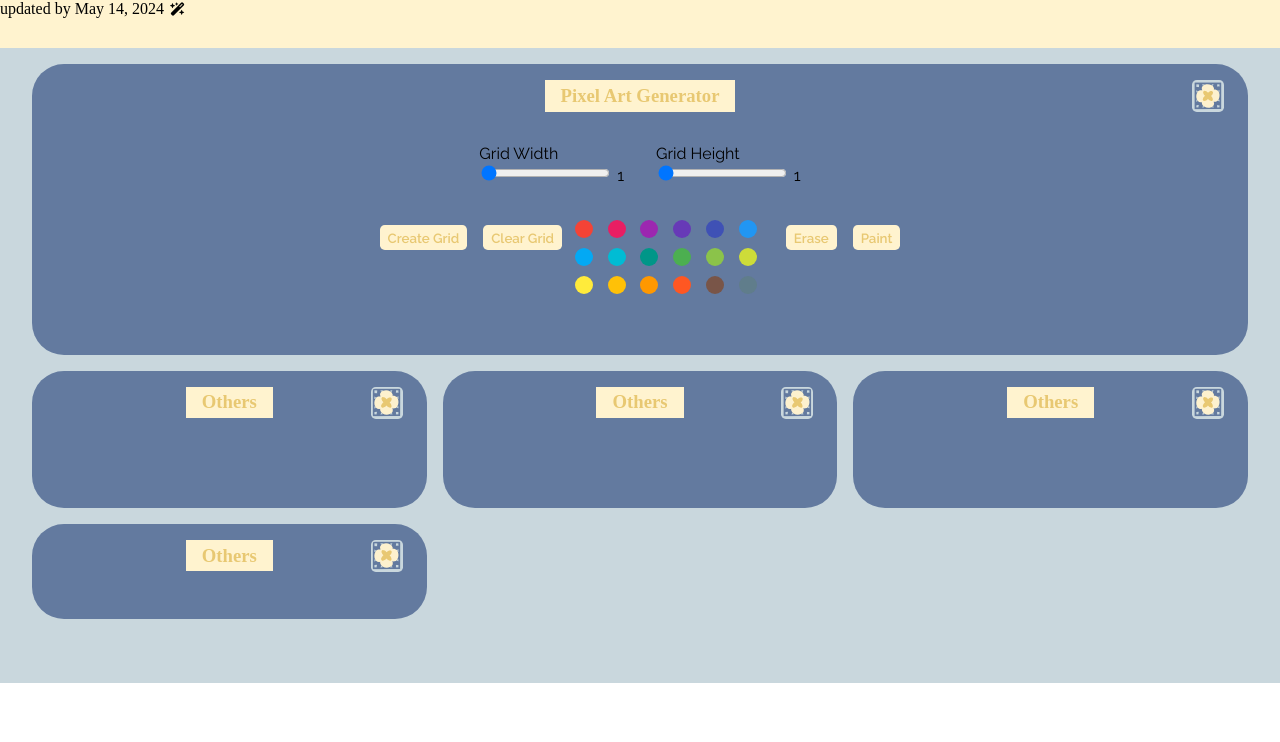
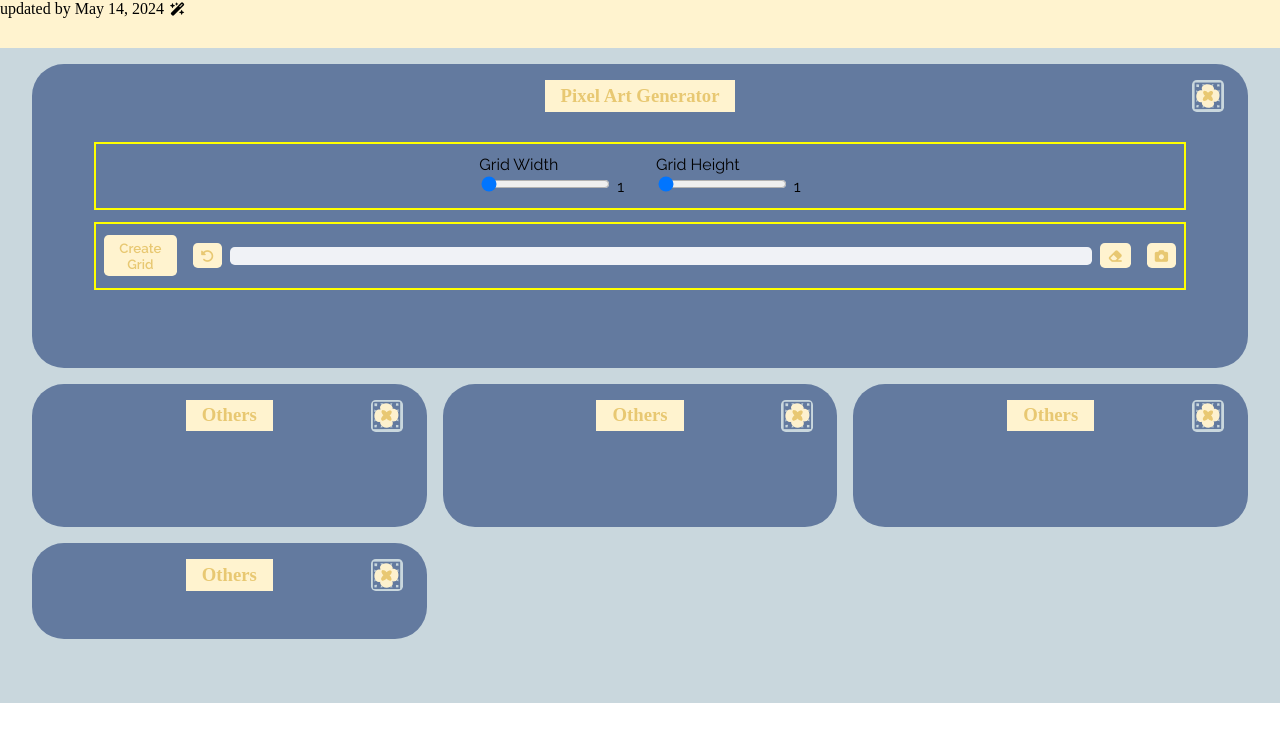
Before and after one commit to teienbiyori/pixel-art-react, a React (Vite) app: page / in a window 1280 px wide. Both pictures are taken after a click on the picture 386 px from the left and 96 px from the top of the page. Shown: the top 742 px of the page. Built offline with nearby package versions, Linux system fonts and the light colour scheme; a web font is replaced by a local one.

Commit message:
feat: Convert circlePicker style and default color

```diff
--- a/src/components/pixel.jsx
+++ b/src/components/pixel.jsx
@@ -2,6 +2,9 @@ import "../function/pixel.js"
 import PropTypes from 'prop-types';
 import { CirclePicker } from 'react-color';
 import { useState } from "react";
+
+//reset circlePicker color
+const palette = ["#E35477","#EDA2BC", "#E0853A", "#ECCF54", "#B1BD43", "#529D46", "#64C3CE", "#1977B2", "#BEAAE4", "#C6B8A1", "#421E11", "#1F1D19"];
 
 function Slider({forWhat, label, rangeId, valueId, gridValue, setGridValue}){
   const handleVlueChange = (e) =>{
@@ -69,10 +72,12 @@ export default function Pixel(){
       </div>
       <div className="opt-wrapper">
         <button onClick={handleCreate}>Create Grid</button>
-        <button onClick={handleClear}>Clear Grid</button>
-        <CirclePicker circleSize={18} circleSpacing={10} width="20%"/>
-        <button id="erase-btn">Erase</button>
-        <button id="paint-btn">Paint</button>
+        <button onClick={handleClear}><i className="fa-solid fa-rotate-left"></i></button>
+        <div className="picker-container">
+          <CirclePicker circleSize={18} circleSpacing={10} width="80%" colors={palette}/>
+        </div>
+        <button id="erase-btn"><i className="fa-solid fa-eraser"></i></button>
+        <button id="paint-btn"><i className="fa-solid fa-camera"></i></button>
       </div>
     </div>
     <div className="container" id="block-container">
--- a/src/styles/vivid.scss
+++ b/src/styles/vivid.scss
@@ -98,6 +98,8 @@ label {
   margin: 1rem;
 }
 .opt-wrapper {
+  outline: 2px solid yellow;
+  height: 4rem;
   margin: 1rem;
   display: flex;
   justify-content: center; //when number changes it moves, bug
@@ -111,40 +113,21 @@ label {
   span {
     margin-left: 0.3rem;
   }
+  //second opt-wrapper
+  .picker-container {
+    border-radius: 0.3rem;
+    overflow-y: scroll;
+    max-height: 3.5rem;
+    width: 100%;
+    display: flex;
+    justify-content: center;
+    background-color: rgba(255, 255, 255, 0.9);
+  }
 }
 
-input[type="color"]{
-  --webkit-appearance: none;
-  --moz-appearance: none;
-  appearance: none;
-  background-color: transparent;
-  border: none;
-  cursor: pointer;
-  width: 3rem;
-  height: 3rem;
-  &::-webkit-color-swatch{
-    border-radius: 0.3rem;
-  }
-}
-// input[type="range" i] {
-//   appearance: none;
-//   background-color: transparent;
-//   &::-webkit-slider-runnable-track {
-//       height: 0.4rem;
-//       width: 10rem;
-//       border-radius: 0.2rem;
-//       background: lightgray;
-//     }
-//   &::-webkit-slider-thumb {
-//     position: relative;
-//     height: 1rem;
-//     width: 1rem;
-//     margin-top: -0.3rem;
-//   }
-// } although couldn't adjust
-
 .container {
-  padding: 1rem;
+  margin: 1rem;
+  padding-top: 1rem;
   display: flex;
   justify-content: center;
   overflow: scroll;
```
